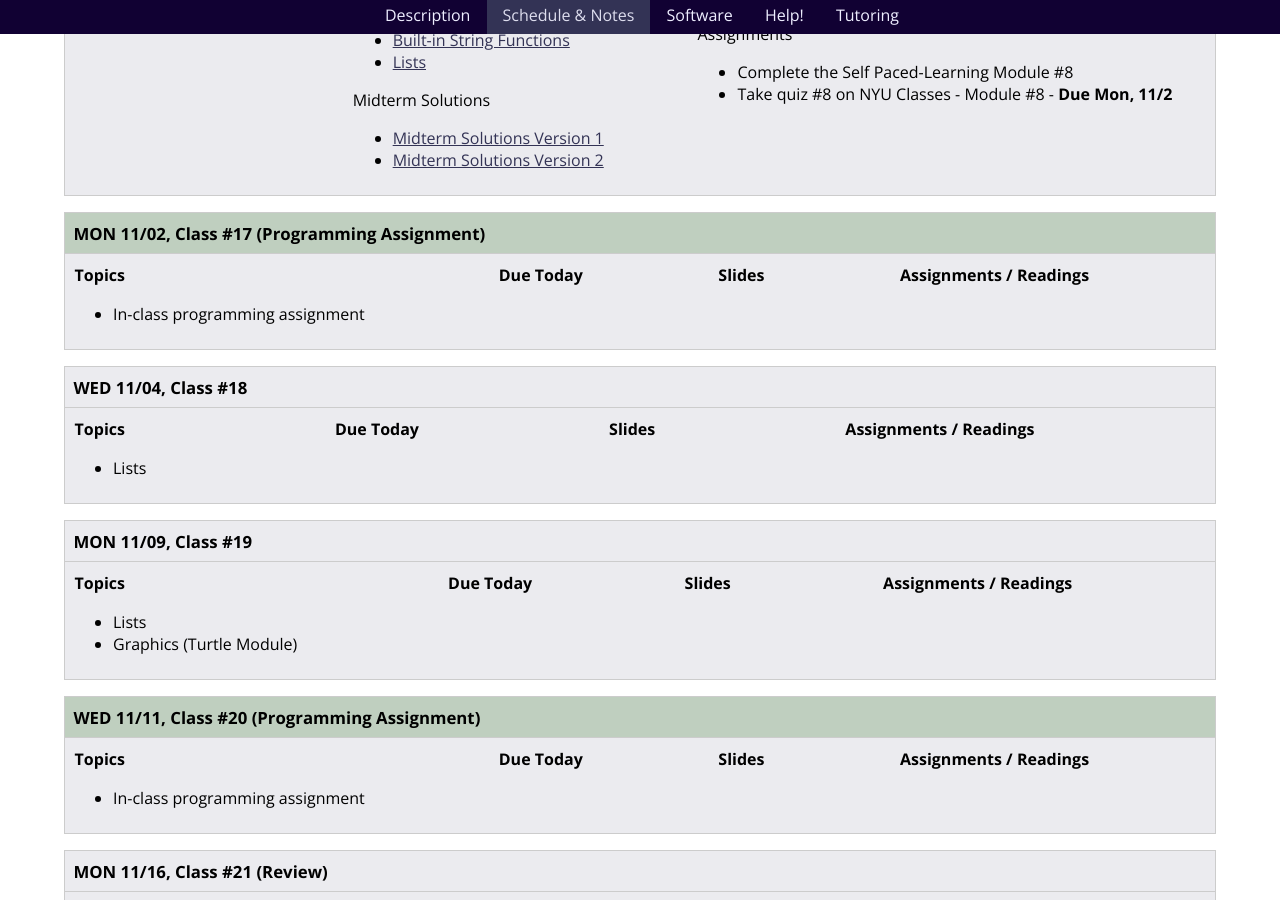
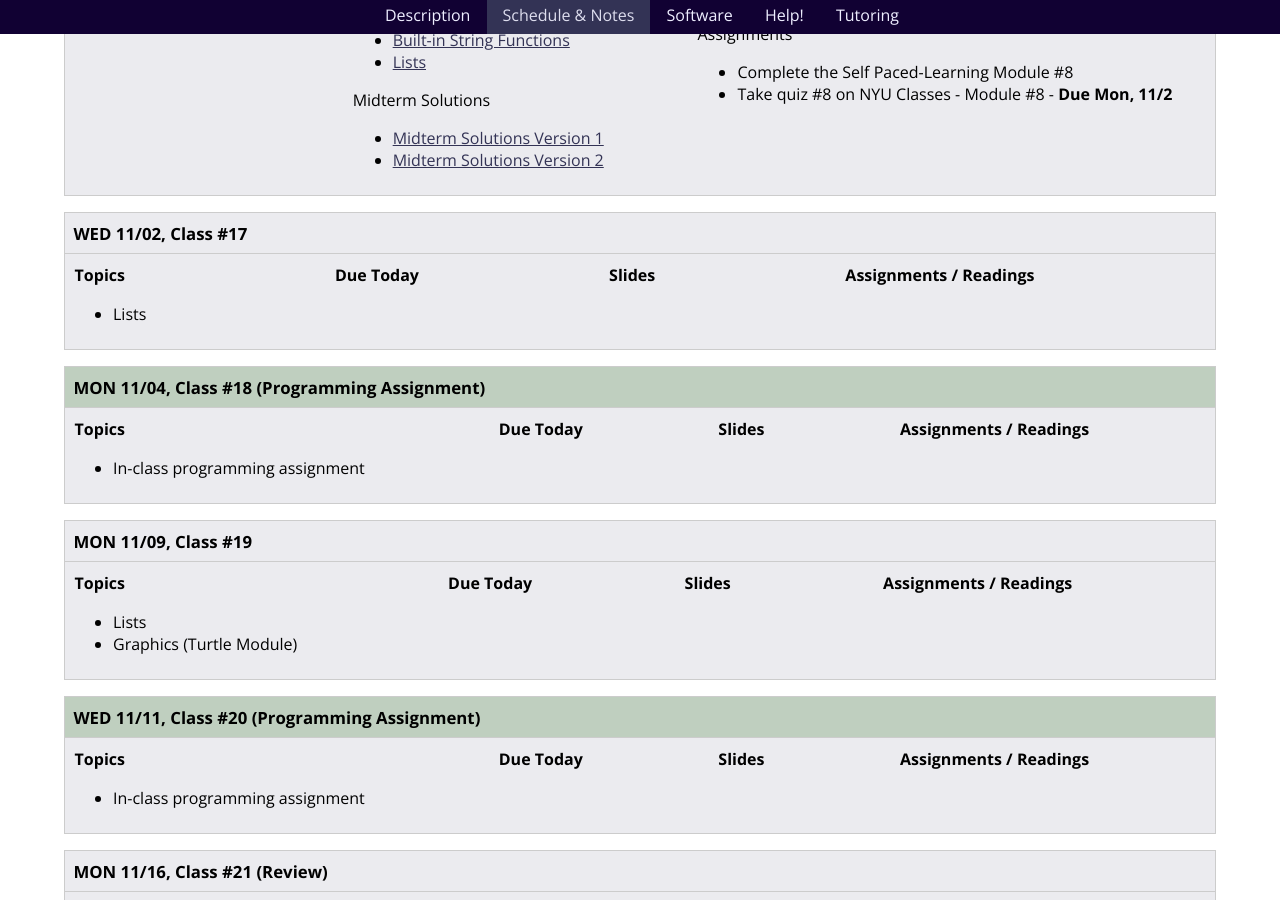
Before and after one commit to foureyes/csci-ua.0002-fall2015-010, a Jekyll site: the page built from schedule.markdown, in a window 1280 px wide and 900 px high, scrolled down 6042 px. Built offline with Jekyll 4.4.1, drawn with Linux system fonts in a browser that asks for light colours; some of the changed lines change nothing that is shown.

Commit message:
fix up schedule for in-class

```diff
--- a/schedule.markdown
+++ b/schedule.markdown
@@ -270,21 +270,8 @@ Jump to Class:
 
 <a name="class17"></a><!---------- start --------------->
 
-<section markdown="block" class="workshop">
-### MON 11/02, Class #17 (Programming Assignment)
-
-<div class="class-details">
-<article class="topics" markdown="block">
-#### Topics
-
-* In-class programming assignment
-</article> {% include classes/17/materials.markdown %} </div> </section>
-
-
-<a name="class18"></a><!---------- start --------------->
-
 <section markdown="block">
-### WED 11/04, Class #18
+### WED 11/02, Class #17
 
 <div class="class-details">
 <article class="topics" markdown="block">
@@ -293,6 +280,18 @@ Jump to Class:
 * Lists
 
 </article> {% include classes/18/materials.markdown %} </div> </section>
+
+<a name="class18"></a><!---------- start --------------->
+
+<section markdown="block" class="workshop">
+### MON 11/04, Class #18 (Programming Assignment)
+
+<div class="class-details">
+<article class="topics" markdown="block">
+#### Topics
+
+* In-class programming assignment
+</article> {% include classes/17/materials.markdown %} </div> </section>
 
 
 <a name="class19"></a><!---------- start --------------->
```
Also changed, not shown: 2 other files.
